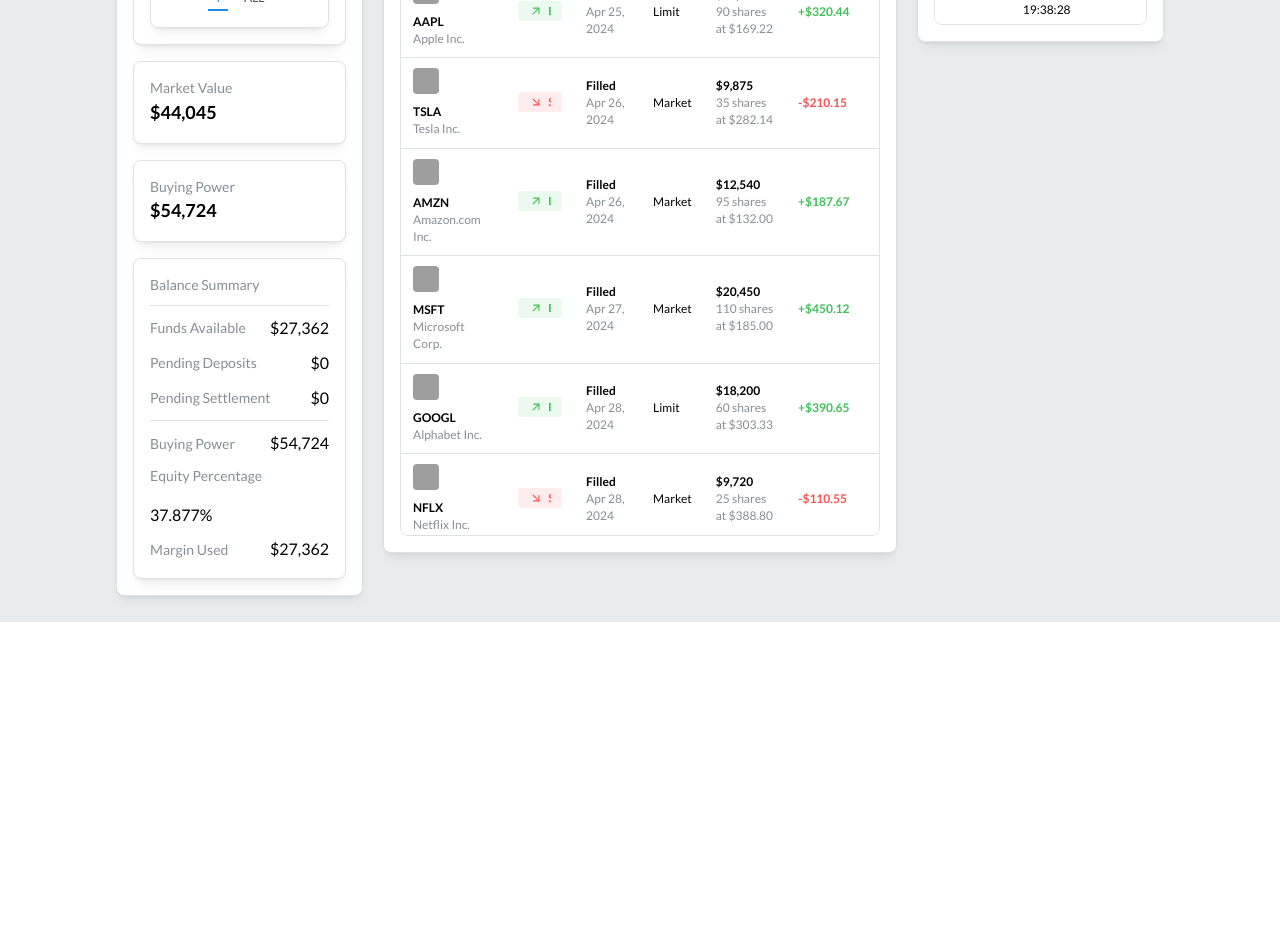
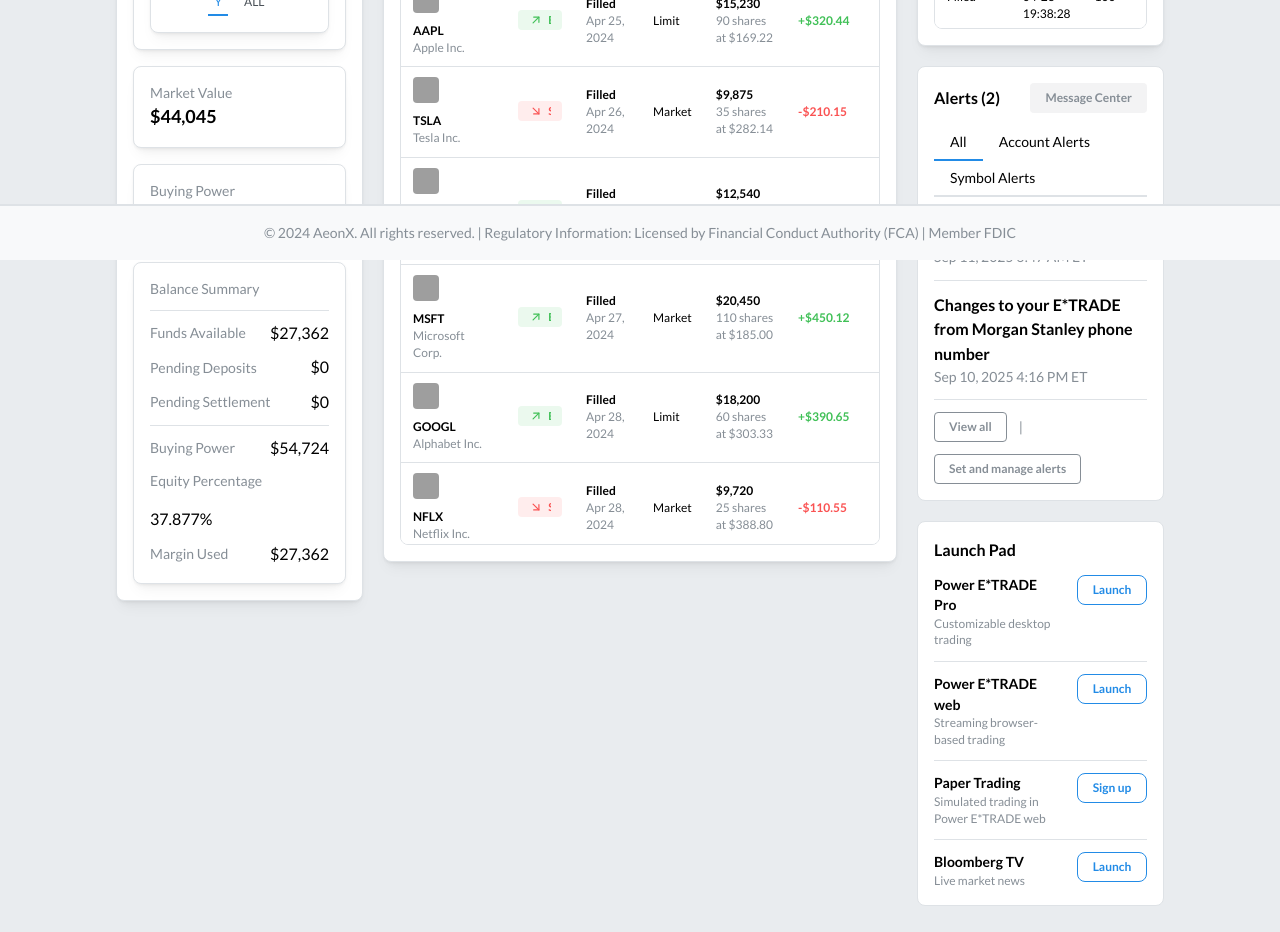
Before and after one commit to goodstripe/Alpha-Platform, a Next.js app: page /dashboard in a window 1280 px wide. Shown: the part 540-1472 px from the top of the page. Before the commit the page ends 1162 px from the top, so only its background shows below. Built offline with nearby package versions, Linux system fonts and the light colour scheme; grey boxes are pictures that could not be loaded.

Commit message:
`Added DoubleFooter component to various layouts and components`

```diff
--- a/src/app/auth/layout.tsx
+++ b/src/app/auth/layout.tsx
@@ -12,6 +12,7 @@
 } from "@mantine/core";
 import { IconSun, IconMoon } from "@tabler/icons-react";
 import Image from "next/image";
+import DoubleFooter from "../components/DoubleFooter.tsx/DoubleFooter";
 
 interface AuthLayoutProps {
   children: React.ReactNode;
@@ -71,6 +72,10 @@
       <AppShell.Main p={0} style={{ minHeight: "calc(100vh - 60px)" }}>
         {children}
       </AppShell.Main>
+
+      <AppShell.Footer>
+        <DoubleFooter showSecondFooter={false} />
+      </AppShell.Footer>
     </AppShell>
   );
 }
--- a/src/app/components/Dashboard/Accounts.tsx
+++ b/src/app/components/Dashboard/Accounts.tsx
@@ -27,7 +27,7 @@
         backgroundColor: dark ? theme.colors.dark[7] : theme.white,
       }}
     >
-      <Text fw={600} size="sm" mb="md" c={dark ? theme.white : theme.black}>
+      <Text fw={600} mb="md" c={dark ? theme.white : theme.black}>
         Accounts
       </Text>
 
--- /dev/null
+++ b/src/app/components/Dashboard/Alerts.tsx
@@ -0,0 +1,109 @@
+"use client";
+
+import {
+  Box,
+  Group,
+  Tabs,
+  Text,
+  Divider,
+  Stack,
+  Button,
+  useMantineTheme,
+  useMantineColorScheme,
+} from "@mantine/core";
+import { useState } from "react";
+
+const Alerts = () => {
+  const [activeTab, setActiveTab] = useState<string | null>("all");
+  const theme = useMantineTheme();
+  const { colorScheme } = useMantineColorScheme();
+  const dark = colorScheme === "dark";
+
+  return (
+    <Box
+      p="md"
+      bg={dark ? theme.colors.dark[7] : theme.white}
+      style={{
+        borderRadius: theme.radius.md,
+        border: `1px solid ${
+          dark ? theme.colors.dark[4] : theme.colors.gray[3]
+        }`,
+      }}
+    >
+      {/* Header */}
+      <Group justify="space-between" mb="sm">
+        <Text fw={600} c={dark ? "white" : "black"}>
+          Alerts (2)
+        </Text>
+        <Button size="xs" variant="light" color="gray">
+          Message Center
+        </Button>
+      </Group>
+
+      {/* Tabs */}
+      <Tabs
+        value={activeTab}
+        onChange={setActiveTab}
+        styles={{
+          tab: {
+            color: dark ? theme.white : theme.black,
+            "&[data-active]": {
+              borderBottom: `2px solid ${
+                dark ? theme.colors.gray[2] : theme.colors.gray[9]
+              }`,
+              fontWeight: 600,
+            },
+          },
+        }}
+      >
+        <Tabs.List>
+          <Tabs.Tab value="all">All</Tabs.Tab>
+          <Tabs.Tab value="account">Account Alerts</Tabs.Tab>
+          <Tabs.Tab value="symbol">Symbol Alerts</Tabs.Tab>
+        </Tabs.List>
+      </Tabs>
+
+      <Divider my="sm" />
+
+      {/* Alerts List */}
+      <Stack gap="sm">
+        <Box>
+          <Text fw={600} c={dark ? "white" : "black"}>
+            New logon to your account
+          </Text>
+          <Text size="sm" c="dimmed">
+            Sep 11, 2025 6:47 AM ET
+          </Text>
+        </Box>
+
+        <Divider />
+
+        <Box>
+          <Text fw={600} c={dark ? "white" : "black"}>
+            Changes to your E*TRADE from Morgan Stanley phone number
+          </Text>
+          <Text size="sm" c="dimmed">
+            Sep 10, 2025 4:16 PM ET
+          </Text>
+        </Box>
+      </Stack>
+
+      <Divider my="sm" />
+
+      {/* Footer links */}
+      <Group gap="sm">
+        <Button size="xs" variant="outline" color="gray">
+          View all
+        </Button>
+        <Text size="sm" c="dimmed">
+          |
+        </Text>
+        <Button size="xs" variant="outline" color="gray">
+          Set and manage alerts
+        </Button>
+      </Group>
+    </Box>
+  );
+};
+
+export default Alerts;
--- /dev/null
+++ b/src/app/components/Dashboard/LaunchPad.tsx
@@ -0,0 +1,98 @@
+"use client";
+
+import React from "react";
+import {
+  Box,
+  Text,
+  Group,
+  Stack,
+  Button,
+  Divider,
+  useMantineTheme,
+  useMantineColorScheme,
+} from "@mantine/core";
+
+const LaunchPad = () => {
+  const theme = useMantineTheme();
+  const { colorScheme } = useMantineColorScheme();
+  const dark = colorScheme === "dark";
+
+  const items = [
+    {
+      title: "Power E*TRADE Pro",
+      description: "Customizable desktop trading",
+      action: "Launch",
+    },
+    {
+      title: "Power E*TRADE web",
+      description: "Streaming browser-based trading",
+      action: "Launch",
+    },
+    {
+      title: "Paper Trading",
+      description: "Simulated trading in Power E*TRADE web",
+      action: "Sign up",
+    },
+    {
+      title: "Bloomberg TV",
+      description: "Live market news",
+      action: "Launch",
+    },
+  ];
+
+  return (
+    <Box
+      p="md"
+      style={{
+        borderRadius: theme.radius.md,
+        border: `1px solid ${
+          dark ? theme.colors.dark[5] : theme.colors.gray[3]
+        }`,
+        backgroundColor: dark ? theme.colors.dark[7] : theme.white,
+      }}
+    >
+      {/* Header */}
+      <Group gap="xs" mb="sm">
+        <Text fw={600} c={dark ? theme.white : theme.black}>
+          Launch Pad
+        </Text>
+      </Group>
+
+      <Stack gap="sm">
+        {items.map((item, index) => (
+          <Box key={index}>
+            <Group justify="space-between" align="flex-start">
+              <Stack gap={0} style={{ flex: 1 }}>
+                <Text fw={600} size="sm" c={dark ? "white" : "black"}>
+                  {item.title}
+                </Text>
+                <Text size="xs" c={dark ? "dimmed" : "gray.6"}>
+                  {item.description}
+                </Text>
+              </Stack>
+
+              <Button
+                variant="outline"
+                size="xs"
+                radius="md"
+                style={{ minWidth: 70 }}
+              >
+                {item.action}
+              </Button>
+            </Group>
+
+            {/* Divider between rows */}
+            {index < items.length - 1 && (
+              <Divider
+                mt="sm"
+                color={dark ? theme.colors.dark[4] : theme.colors.gray[3]}
+              />
+            )}
+          </Box>
+        ))}
+      </Stack>
+    </Box>
+  );
+};
+
+export default LaunchPad;
--- a/src/app/components/Dashboard/OrderDetails.tsx
+++ b/src/app/components/Dashboard/OrderDetails.tsx
@@ -57,7 +57,7 @@
     >
       {/* Header */}
       <Group justify="space-between" mb="md">
-        <Text fw={600} size="sm" c={isDark ? theme.white : theme.black}>
+        <Text fw={600} c={isDark ? theme.white : theme.black}>
           Order Details
         </Text>
         <Badge
--- a/src/app/components/Dashboard/Orders.tsx
+++ b/src/app/components/Dashboard/Orders.tsx
@@ -213,7 +213,7 @@
       }}
     >
       {/* Title */}
-      <Text fw={600} size="sm" mb="xs" c={isDark ? theme.white : theme.black}>
+      <Text fw={600} mb="xs" c={isDark ? theme.white : theme.black}>
         Orders
       </Text>
 
--- a/src/app/components/Dashboard/Positions.tsx
+++ b/src/app/components/Dashboard/Positions.tsx
@@ -42,7 +42,7 @@
       }}
     >
       {/* Title */}
-      <Text fw={600} size="sm" mb="xs" c={isDark ? theme.white : theme.black}>
+      <Text fw={600} mb="xs" c={isDark ? theme.white : theme.black}>
         Positions
       </Text>
 
--- /dev/null
+++ b/src/app/components/DoubleFooter.tsx/DoubleFooter.tsx
@@ -0,0 +1,96 @@
+import React from "react";
+import {
+  Container,
+  Text,
+  Stack,
+  Box,
+  useMantineTheme,
+  useMantineColorScheme,
+} from "@mantine/core";
+
+const DoubleFooter = ({
+  additionalText = "",
+  showSecondFooter = true,
+  secondFooterText = "Securities offered through FinTech Securities LLC, member FINRA/SIPC. Advisory services offered through FinTech Advisors LLC, a registered investment advisor.",
+}) => {
+  const theme = useMantineTheme();
+  const { colorScheme } = useMantineColorScheme();
+
+  return (
+    <Box>
+      {/* First Footer */}
+      <Box
+        component="footer"
+        style={{
+          backgroundColor:
+            colorScheme === "dark"
+              ? theme.colors.dark[8]
+              : theme.colors.gray[0],
+          borderTop: `1px solid ${
+            colorScheme === "dark" ? theme.colors.dark[5] : theme.colors.gray[3]
+          }`,
+        }}
+      >
+        <Container size="xl" py="md">
+          <Stack gap="sm" align="center">
+            <Text
+              size="sm"
+              c={colorScheme === "dark" ? "dimmed" : "gray.6"}
+              ta="center"
+              style={{ lineHeight: 1.6 }}
+            >
+              © 2024 AeonX. All rights reserved. | Regulatory Information:
+              Licensed by Financial Conduct Authority (FCA) | Member FDIC
+            </Text>
+
+            {additionalText && (
+              <Text
+                size="sm"
+                c={colorScheme === "dark" ? "dimmed" : "gray.6"}
+                ta="center"
+                style={{
+                  lineHeight: 1.6,
+                  maxWidth: "800px",
+                }}
+              >
+                {additionalText}
+              </Text>
+            )}
+          </Stack>
+        </Container>
+      </Box>
+
+      {/* Second Footer */}
+      {/* {showSecondFooter && (
+        <Box
+          style={{
+            backgroundColor:
+              colorScheme === "dark"
+                ? theme.colors.dark[9]
+                : theme.colors.gray[1],
+            borderTop: `1px solid ${
+              colorScheme === "dark"
+                ? theme.colors.dark[6]
+                : theme.colors.gray[3]
+            }`,
+          }}
+        >
+          <Container size="xl" py="sm">
+            <Text
+              size="xs"
+              c={colorScheme === "dark" ? "dimmed" : "gray.6"}
+              ta="center"
+              style={{
+                lineHeight: 1.4,
+              }}
+            >
+              {secondFooterText}
+            </Text>
+          </Container>
+        </Box>
+      )} */}
+    </Box>
+  );
+};
+
+export default DoubleFooter;
--- a/src/app/dashboard/layout.tsx
+++ b/src/app/dashboard/layout.tsx
@@ -7,6 +7,7 @@
   useMantineColorScheme,
 } from "@mantine/core";
 import Header from "../components/Header/Header";
+import DoubleFooter from "../components/DoubleFooter.tsx/DoubleFooter";
 
 interface MainLayoutProps {
   children: React.ReactNode;
@@ -32,6 +33,9 @@
       >
         {children}
       </AppShell.Main>
+      <AppShell.Footer>
+        <DoubleFooter />
+      </AppShell.Footer>
     </AppShell>
   );
 }
--- a/src/app/dashboard/page.tsx
+++ b/src/app/dashboard/page.tsx
@@ -6,6 +6,8 @@
 import Accounts from "../components/Dashboard/Accounts";
 import WatchList from "../components/Dashboard/WatchList";
 import OrderDetails from "../components/Dashboard/OrderDetails";
+import LaunchPad from "../components/Dashboard/LaunchPad";
+import Alerts from "../components/Dashboard/Alerts";
 
 export default function Subgrid() {
   return (
@@ -25,6 +27,8 @@
         <Grid.Col span={{ base: 12, md: 3 }}>
           <Stack gap="lg">
             <OrderDetails />
+            <Alerts />
+            <LaunchPad />
             {/* <WatchList /> */}
           </Stack>
         </Grid.Col>
```
